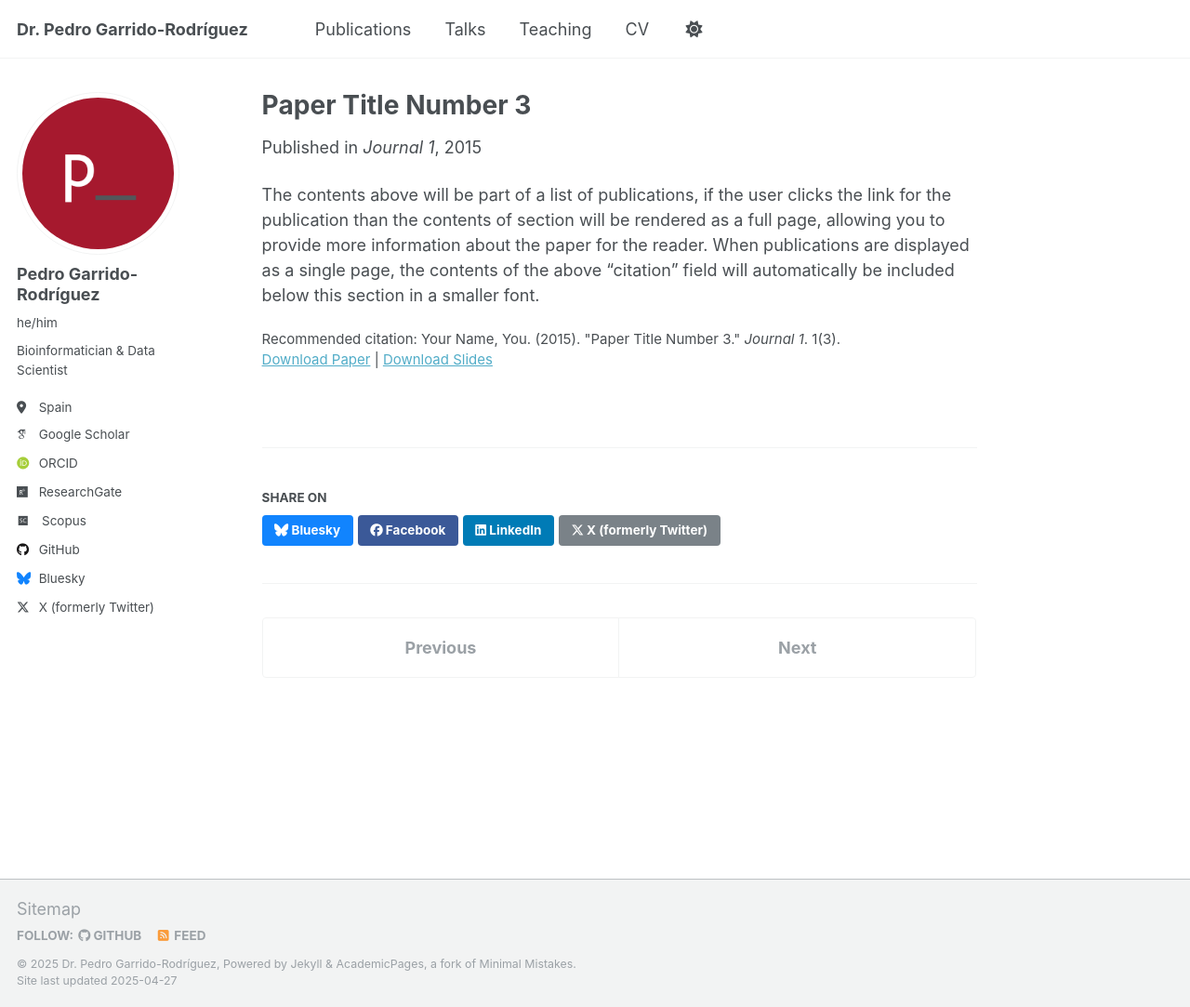
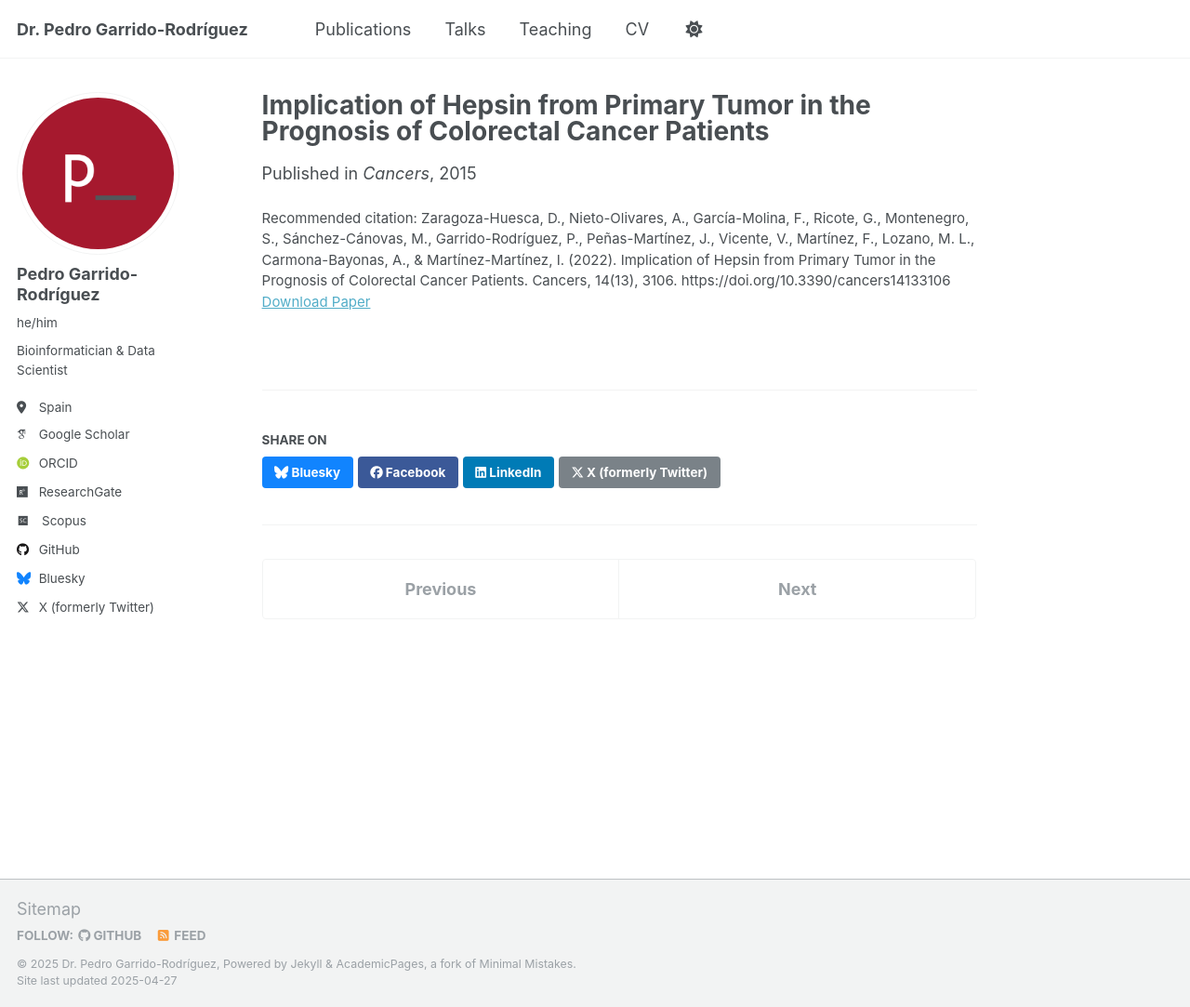
Before and after one commit to pedro-garridor/pedro-garridor.github.io, a Jekyll site: the page built from _publications/2015-10-01-paper-title-number-3.md, in a window 1280 px wide and 1083 px high. Shown: the whole window at 93% size. Built offline with Jekyll 4.4.1, drawn with Linux system fonts in a browser that asks for light colours; some web fonts are replaced.

Commit message:
Update 2015-10-01-paper-title-number-3.md

```diff
--- a/_publications/2015-10-01-paper-title-number-3.md
+++ b/_publications/2015-10-01-paper-title-number-3.md
@@ -1,14 +1,10 @@
 ---
-title: "Paper Title Number 3"
+title: "Implication of Hepsin from Primary Tumor in the Prognosis of Colorectal Cancer Patients "
 collection: publications
 category: manuscripts
 permalink: /publication/2015-10-01-paper-title-number-3
-excerpt: 'This paper is about the number 3. The number 4 is left for future work.'
 date: 2015-10-01
-venue: 'Journal 1'
-slidesurl: 'http://academicpages.github.io/files/slides3.pdf'
-paperurl: 'http://academicpages.github.io/files/paper3.pdf'
-citation: 'Your Name, You. (2015). &quot;Paper Title Number 3.&quot; <i>Journal 1</i>. 1(3).'
+venue: 'Cancers'
+paperurl: 'https://doi.org/10.3390/cancers14133106'
+citation: 'Zaragoza-Huesca, D., Nieto-Olivares, A., García-Molina, F., Ricote, G., Montenegro, S., Sánchez-Cánovas, M., Garrido-Rodríguez, P., Peñas-Martínez, J., Vicente, V., Martínez, F., Lozano, M. L., Carmona-Bayonas, A., & Martínez-Martínez, I. (2022). Implication of Hepsin from Primary Tumor in the Prognosis of Colorectal Cancer Patients. Cancers, 14(13), 3106. https://doi.org/10.3390/cancers14133106'
 ---
-
-The contents above will be part of a list of publications, if the user clicks the link for the publication than the contents of section will be rendered as a full page, allowing you to provide more information about the paper for the reader. When publications are displayed as a single page, the contents of the above "citation" field will automatically be included below this section in a smaller font.
```
